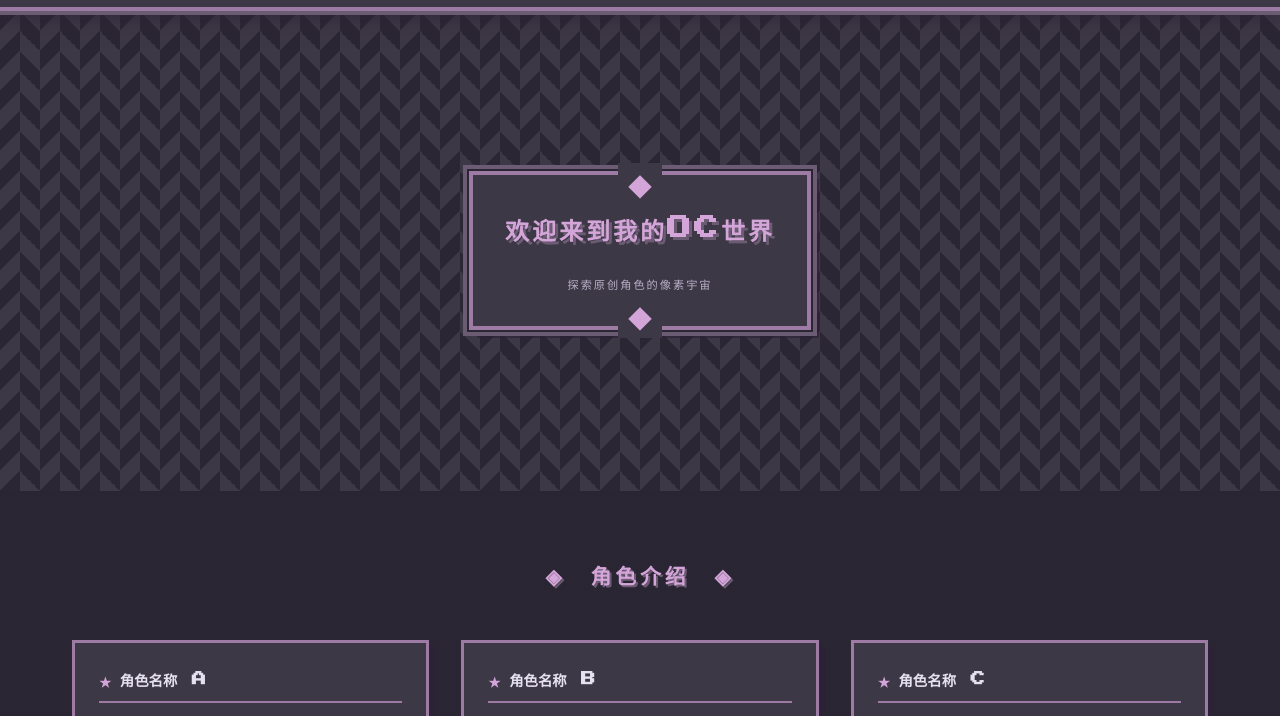
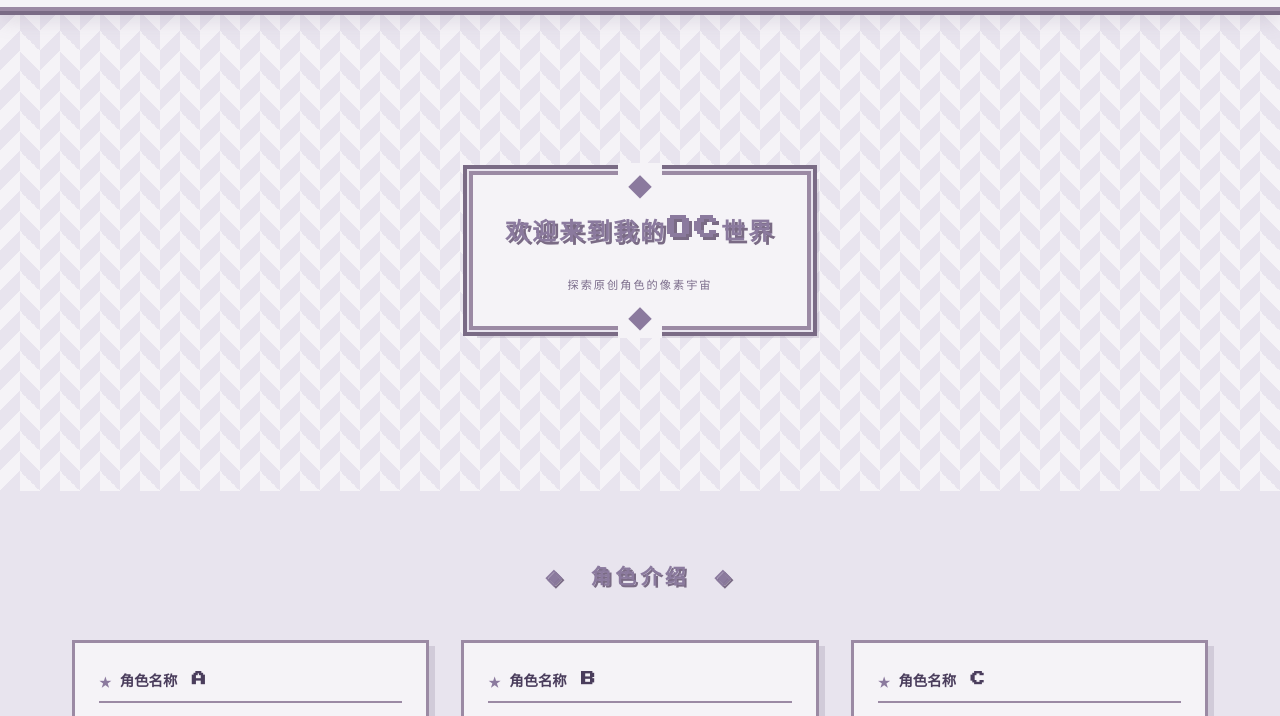
Before and after one commit to yyasat/OCC-introduce, a plain HTML site: page index.html in a window 1280 px wide. Shown: the part 54-770 px from the top of the page. Drawn offline with Linux system fonts and the light colour scheme.

Commit message:
Add files via upload

```diff
--- a/styles.css
+++ b/styles.css
@@ -7,16 +7,17 @@
 }
 
 :root {
-    --primary-purple: #9D7BA5;
-    --dark-purple: #6B5B73;
-    --light-purple: #C8B5D1;
-    --gray-purple: #8A7F9E;
-    --bg-dark: #3D3846;
-    --bg-darker: #2A2633;
-    --text-light: #E6E1F0;
-    --text-dim: #B8B0C8;
-    --accent: #D4A5D8;
-    --shadow: rgba(45, 35, 55, 0.7);
+    /* 日间模式 - 灰紫色主题 */
+    --primary-purple: #9B8AA4;
+    --dark-purple: #7A6B85;
+    --light-purple: #D4C7DE;
+    --gray-purple: #B8ACCA;
+    --bg-dark: #F5F3F7;
+    --bg-darker: #E8E4EE;
+    --text-light: #4A3D5C;
+    --text-dim: #7A6B8A;
+    --accent: #8B7A9E;
+    --shadow: rgba(123, 107, 133, 0.2);
 }
 
 body {
@@ -244,7 +245,7 @@ h1 {
     justify-content: center;
     font-size: 0.6rem;
     color: var(--text-dim);
-    box-shadow: inset 0 0 20px rgba(0, 0, 0, 0.5);
+    box-shadow: inset 0 0 20px rgba(123, 107, 133, 0.15);
 }
 
 .character-info {
```
